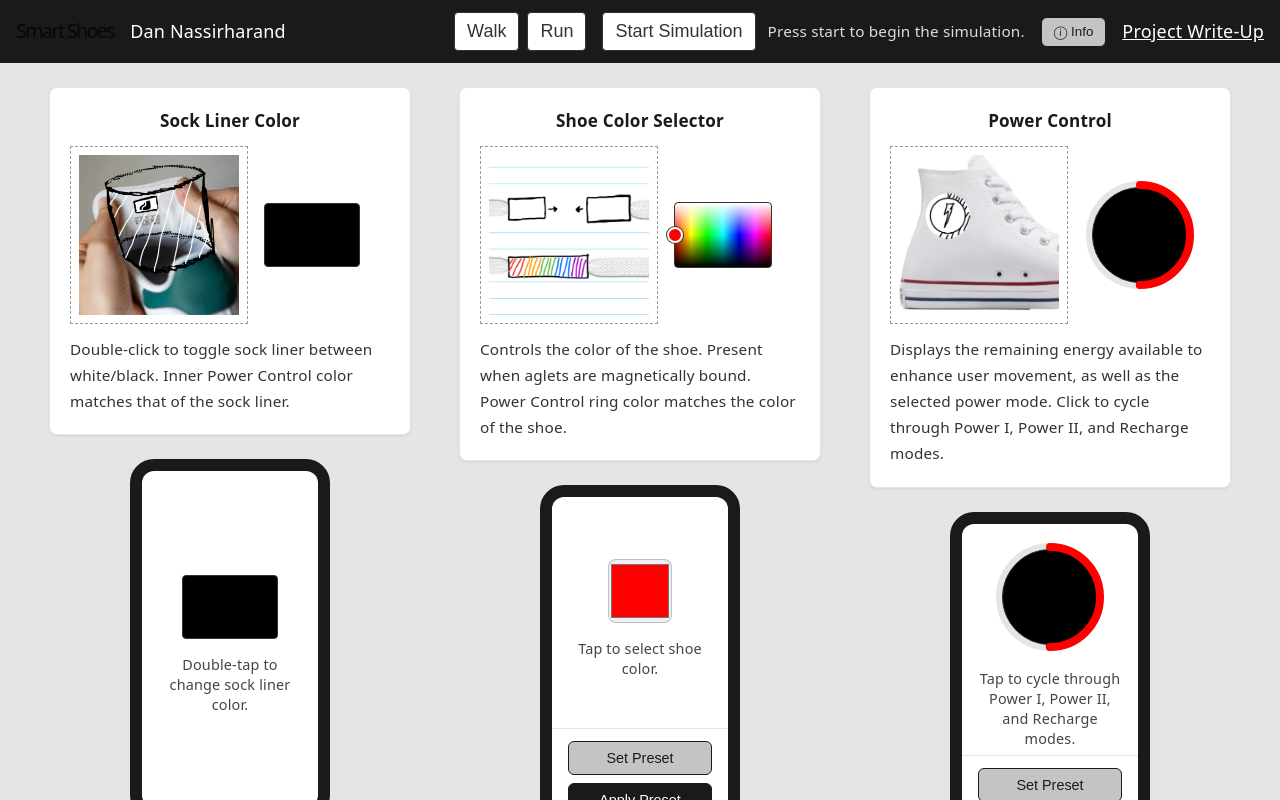
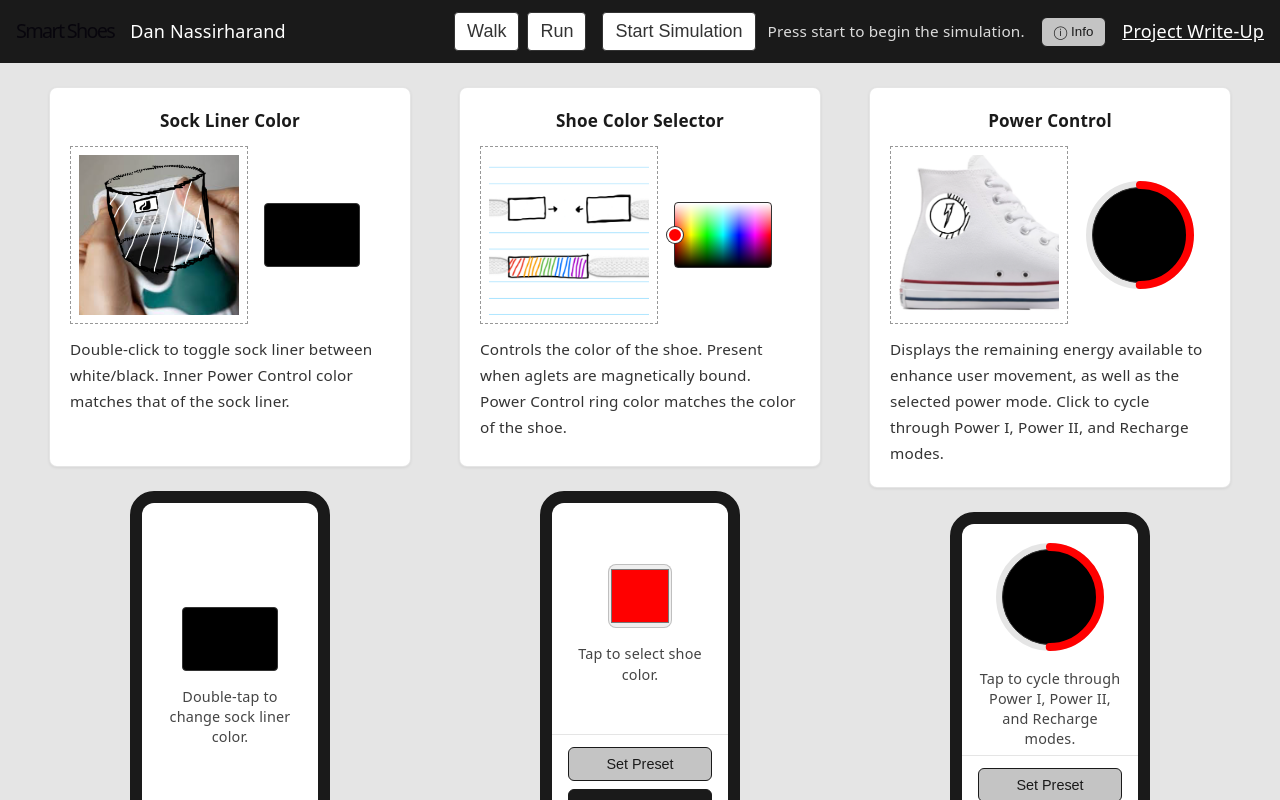
Before and after one commit to Dan-Nassirharand/user-interface-cs-5167, a Svelte app in the folder project-1/: page / in a window 1280 px wide. Built offline with nearby package versions, Linux system fonts and the light colour scheme; some icons are missing.

Commit message:
finishing TODOs from in-class review

```diff
--- a/project-1/src/App.svelte
+++ b/project-1/src/App.svelte
@@ -96,7 +96,7 @@
   <main class="main">
     <div class="control-list">
       <div class="control-column">
-        <div class="control-item">
+        <div class="control-item" class:info-open={showInfo}>
           <h3 class="item-title">Sock Liner Color</h3>
           <div class="control-content">
             <div class="control-row">
@@ -129,7 +129,7 @@
       </div>
 
       <div class="control-column">
-        <div class="control-item">
+        <div class="control-item" class:info-open={showInfo}>
           <h3 class="item-title">Shoe Color Selector</h3>
           <div class="control-content">
             <div class="control-row">
@@ -171,7 +171,7 @@
       </div>
 
       <div class="control-column">
-        <div class="control-item">
+        <div class="control-item" class:info-open={showInfo}>
           <h3 class="item-title">Power Control</h3>
           <div class="control-content">
             <div class="control-row">
@@ -345,6 +345,11 @@
     box-shadow: 0 1px 3px rgba(0, 0, 0, 0.08);
   }
 
+  .control-item.info-open {
+    box-sizing: border-box;
+    min-height: 380px;
+  }
+
   .control-item .item-title {
     color: var(--color-secondary);
   }
```
Also changed, not shown: 1 other file (tests, documents, lock files or other folders).
